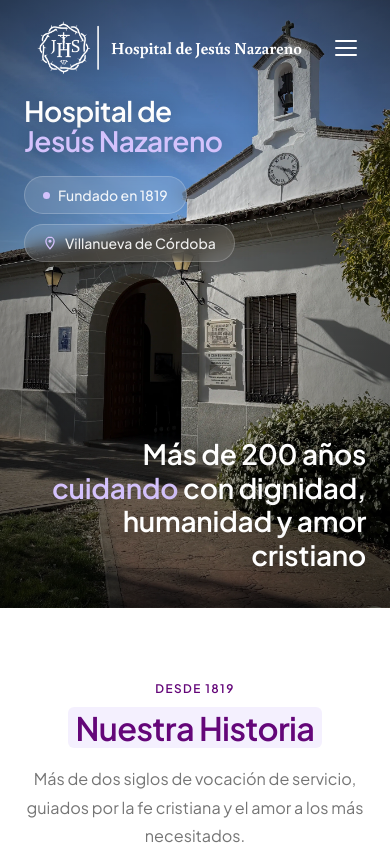
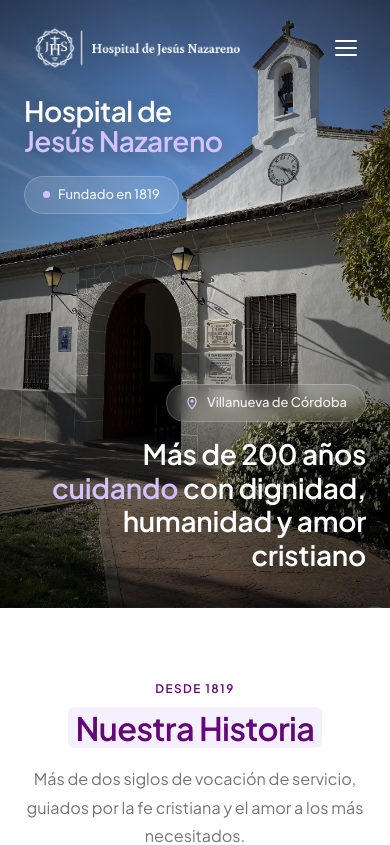
Before and after one commit to reyesfr24/web-hospital-jesus-nazareno, a React (Vite) app: page / in a window 390 px wide. Shown: the top 845 px of the page. Built offline with nearby package versions, Linux system fonts and the light colour scheme; a web font is replaced by a local one.

Commit message:
Pruebas version movil

```diff
--- a/src/components/Hero.tsx
+++ b/src/components/Hero.tsx
@@ -6,6 +6,34 @@
   linear-gradient(to top, rgba(0,0,0,0.6) 0%, rgba(0,0,0,0.2) 30%, rgba(0,0,0,0) 55%),
   linear-gradient(to right, rgba(0,0,0,0.3) 0%, rgba(0,0,0,0) 40%, rgba(0,0,0,0) 60%, rgba(0,0,0,0.3) 100%)
 `;
+
+// Entrada de los badges (va en el propio badge y no en un contenedor: un filter en el padre anularía su backdrop-blur)
+const badgeAnimation = { animation: 'hero-rise-in 1.3s cubic-bezier(0.16, 1, 0.3, 1) 0.3s both' };
+
+// Badge de ubicación: en escritorio va junto a "Fundado en 1819"; en móvil, encima del eslogan
+function LocationBadge({ className }: { className: string }) {
+  return (
+    <span className={`items-center gap-2 px-[18px] py-2 rounded-full bg-white/12 backdrop-blur-[8px] text-white/90 text-[0.8125rem] md:text-sm font-medium border border-white/20 ${className}`}
+      style={badgeAnimation}
+    >
+      <svg
+        width="14"
+        height="14"
+        viewBox="0 0 24 24"
+        fill="none"
+        stroke="#D4C2FC"
+        strokeWidth="2.2"
+        strokeLinecap="round"
+        strokeLinejoin="round"
+        className="shrink-0"
+      >
+        <path d="M12 2C8.13 2 5 5.13 5 9c0 5.25 7 13 7 13s7-7.75 7-13c0-3.87-3.13-7-7-7z" />
+        <circle cx="12" cy="9" r="2.5" fill="#D4C2FC" stroke="none" />
+      </svg>
+      Villanueva de Córdoba
+    </span>
+  );
+}
 
 export default function Hero() {
   return (
@@ -41,27 +69,13 @@
 
             {/* Badges */}
             <div className="mb-7 flex flex-wrap gap-[10px]">
-              <span className="inline-flex items-center gap-2 px-[18px] py-2 rounded-full bg-white/12 backdrop-blur-[8px] text-white/90 text-sm font-medium border border-white/20">
+              <span className="inline-flex items-center gap-2 px-[18px] py-2 rounded-full bg-white/12 backdrop-blur-[8px] text-white/90 text-[0.8125rem] md:text-sm font-medium border border-white/20"
+                style={badgeAnimation}
+              >
                 <span className="w-[7px] h-[7px] rounded-full bg-accent shrink-0" />
                 Fundado en 1819
               </span>
-              <span className="inline-flex items-center gap-2 px-[18px] py-2 rounded-full bg-white/12 backdrop-blur-[8px] text-white/90 text-sm font-medium border border-white/20">
-                <svg
-                  width="14"
-                  height="14"
-                  viewBox="0 0 24 24"
-                  fill="none"
-                  stroke="#D4C2FC"
-                  strokeWidth="2.2"
-                  strokeLinecap="round"
-                  strokeLinejoin="round"
-                  className="shrink-0"
-                >
-                  <path d="M12 2C8.13 2 5 5.13 5 9c0 5.25 7 13 7 13s7-7.75 7-13c0-3.87-3.13-7-7-7z" />
-                  <circle cx="12" cy="9" r="2.5" fill="#D4C2FC" stroke="none" />
-                </svg>
-                Villanueva de Córdoba
-              </span>
+              <LocationBadge className="hidden md:inline-flex" />
             </div>
 
             {/* H1 */}
@@ -92,7 +106,8 @@
           </div>
 
           {/* Columna derecha: eslogan alineado al fondo */}
-          <div className="flex justify-end items-end pb-9">
+          <div className="flex flex-col md:flex-row justify-end items-end gap-4 pb-9">
+            <LocationBadge className="inline-flex md:hidden" />
             <p
               className="m-0 text-white font-semibold text-[clamp(1.75rem,3.5vw,3rem)] leading-[1.2] tracking-[-0.01em] text-right max-w-[520px] [text-shadow:0_2px_24px_rgba(0,0,0,0.5)]"
               style={{ animation: 'hero-rise-in 1.3s cubic-bezier(0.16, 1, 0.3, 1) 0.45s both' }}
--- a/src/components/Navbar.tsx
+++ b/src/components/Navbar.tsx
@@ -73,7 +73,7 @@
             <img
               src={logo}
               alt="Hospital de Jesús Nazareno"
-              className={`h-[72px] object-contain transition-[filter] duration-300${navLight ? '' : ' brightness-0 invert'}`}
+              className={`h-[56px] md:h-[72px] object-contain transition-[filter] duration-300${navLight ? '' : ' brightness-0 invert'}`}
             />
           </a>
 
```
